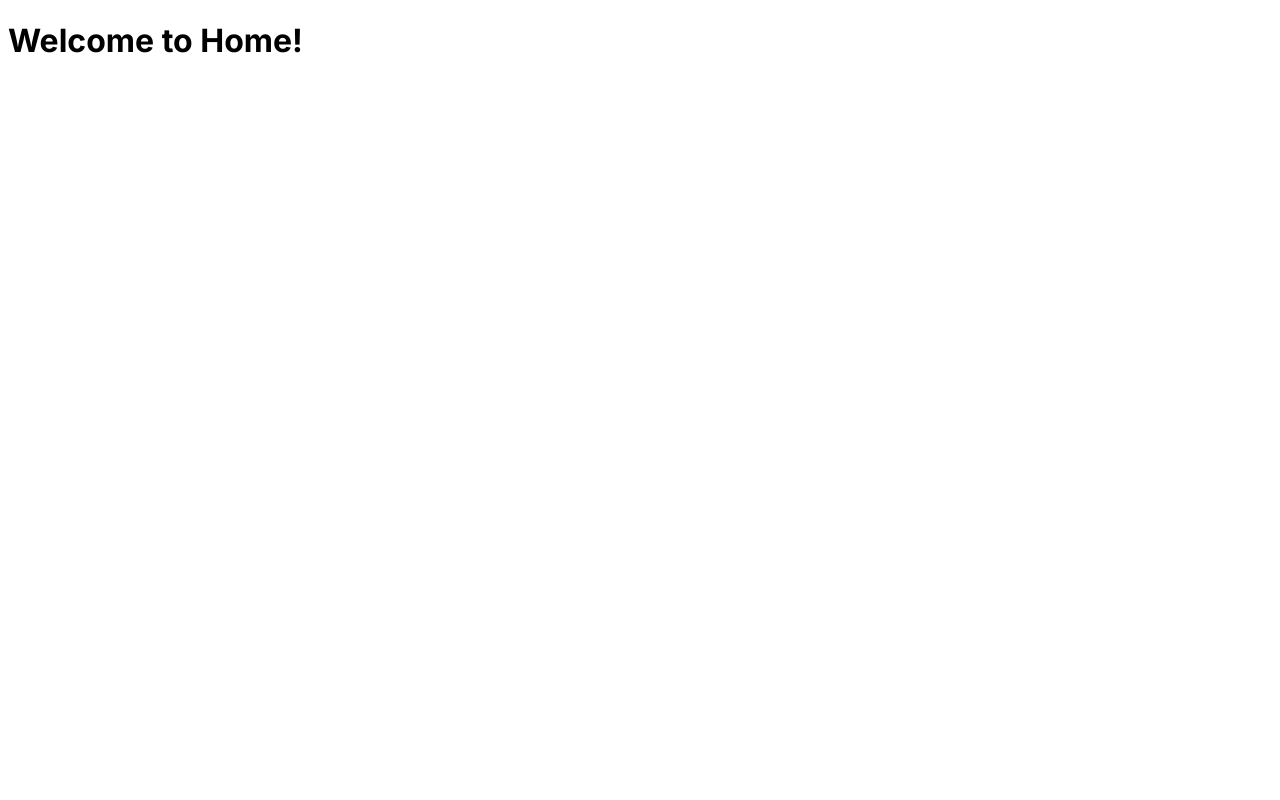
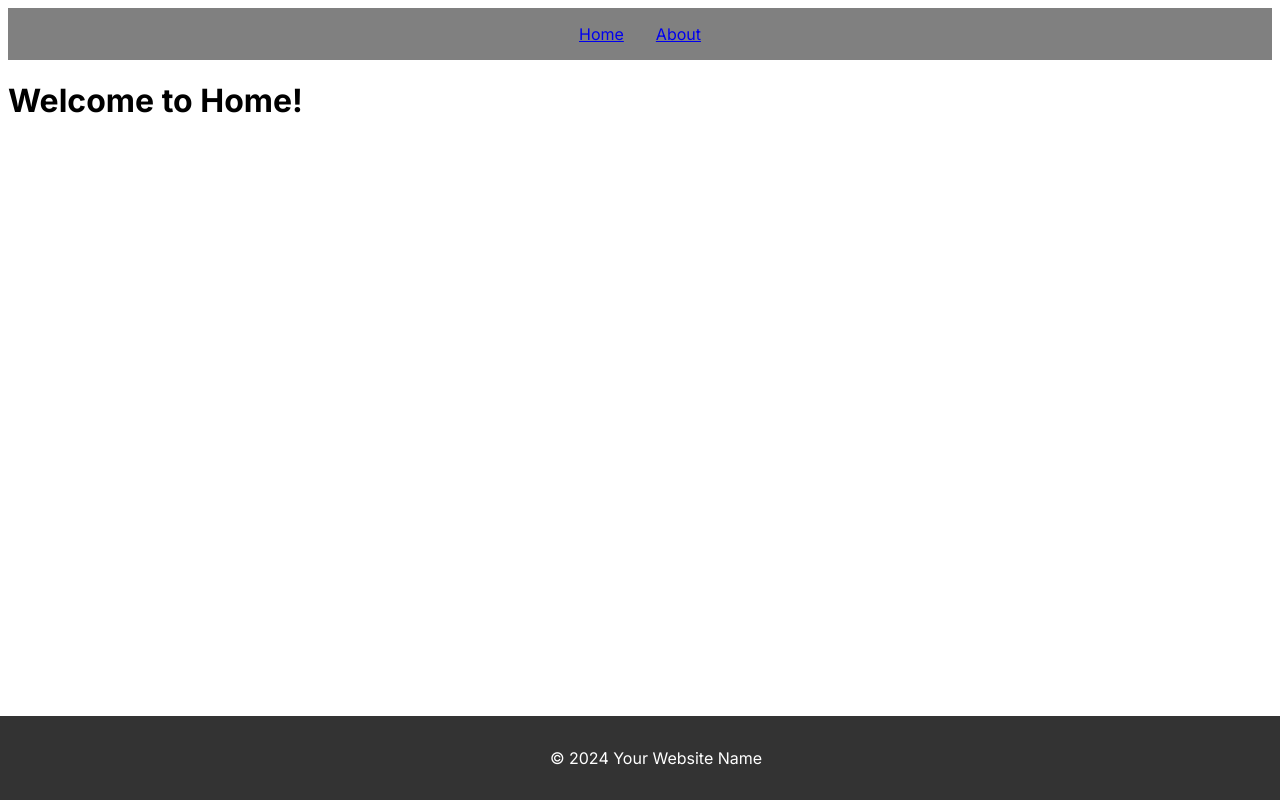
Before and after one commit to MINAL-AHMED/Next-JS, a Next.js app in the folder route-demo/: page / in a window 1280 px wide. Built offline with nearby package versions, Linux system fonts and the light colour scheme.

Commit message:
learn layout system

```diff
--- a/route-demo/app/layout.tsx
+++ b/route-demo/app/layout.tsx
@@ -1,3 +1,5 @@
+import Footer from "@/components/Footer";
+import Header from "@/components/Header";
 import type { Metadata } from "next";
 import { Inter } from "next/font/google";
 import "./globals.css";
@@ -16,7 +18,11 @@ export default function RootLayout({
 }>) {
   return (
     <html lang="en">
-      <body className={inter.className}>{children}</body>
+      <body className={inter.className}>
+        <Header />
+        {children}
+        <Footer />
+      </body>
     </html>
   );
 }
--- /dev/null
+++ b/route-demo/components/Footer.tsx
@@ -0,0 +1,20 @@
+const Footer = () => {
+  return (
+    <footer
+      style={{
+        backgroundColor: "#333",
+        color: "#fff",
+        textAlign: "center",
+        padding: "1rem",
+        position: "fixed",
+        left: "0",
+        bottom: "0",
+        width: "100%",
+      }}
+    >
+      <p>© 2024 Your Website Name</p>
+    </footer>
+  );
+};
+
+export default Footer;
--- /dev/null
+++ b/route-demo/components/Header.tsx
@@ -0,0 +1,39 @@
+// components/Header.js
+
+import Link from "next/link";
+
+const Header = () => {
+  return (
+    <header>
+      <nav
+        style={{
+          display: "flex",
+          justifyContent: "center",
+          alignItems: "center",
+          background: "grey",
+          color: "#fff",
+        }}
+      >
+        <ul
+          style={{
+            display: "flex",
+            justifyContent: "center",
+            alignItems: "center",
+            gap: "2rem",
+            listStyleType: "none",
+            padding: 0,
+          }}
+        >
+          <li>
+            <Link href="/">Home</Link>
+          </li>
+          <li>
+            <Link href="/about">About</Link>
+          </li>
+        </ul>
+      </nav>
+    </header>
+  );
+};
+
+export default Header;
```
